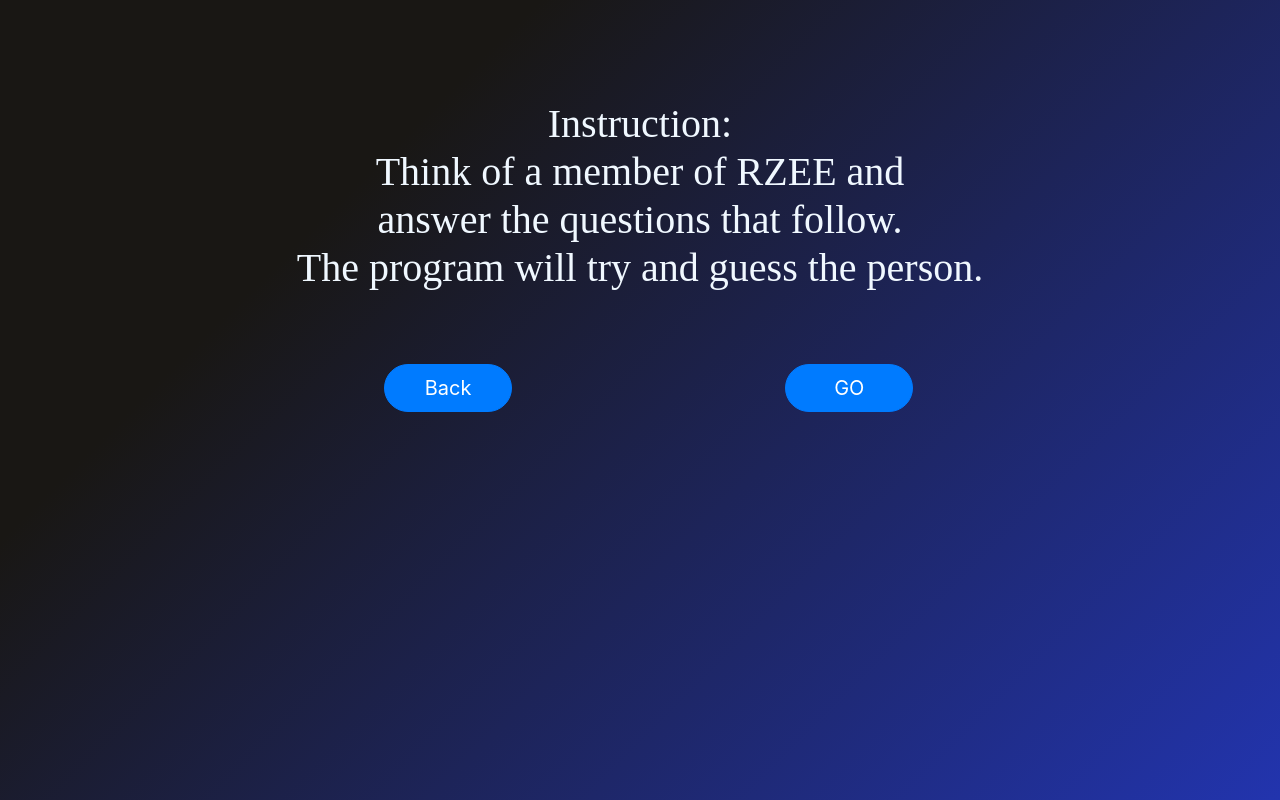
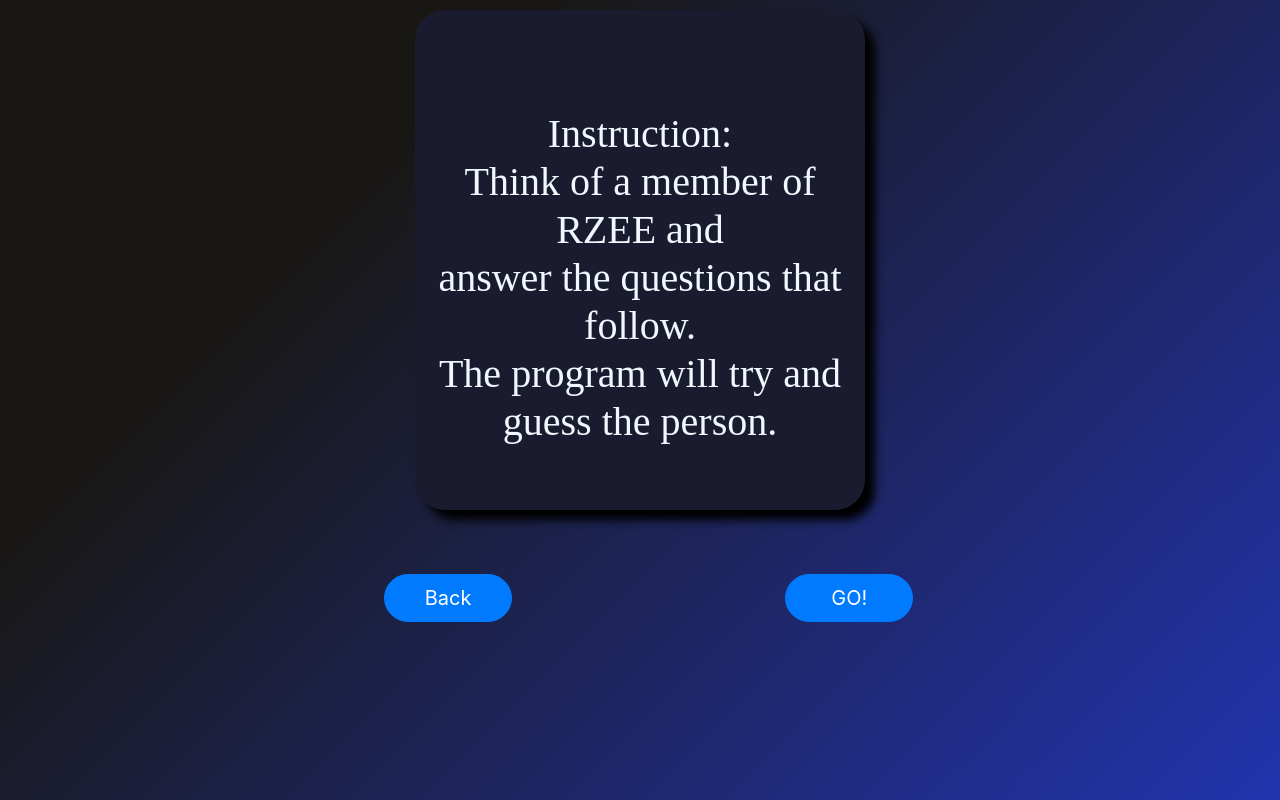
Before and after one commit to premakhil/RZEE-project, a Flask app: page /go in a window 1280 px wide. Run offline with Flask 2, Linux system fonts and the light colour scheme.

Commit message:
Designing completed on go page

```diff
--- a/static/style.css
+++ b/static/style.css
@@ -82,7 +82,20 @@
   text-align: center;
   border-width: thick;
   margin-top: 100px;
+
 }
+
+.container2 {
+  background-color: #1B1B2F;
+  margin: auto;
+  margin-top: 10px;
+  width: 450px;
+  height: 500px;
+  overflow: hidden;
+  border-radius: 30px;
+  box-shadow: 10px 10px 10px black;
+}
+
 
 .back {
   position: relative;
--- a/templates/gopage.html
+++ b/templates/gopage.html
@@ -1,6 +1,7 @@
 {% extends "layout.html" %}
 {% block content %}
 
+<div class="container2">
     <div class="gopage-text">
         <h1>
             Instruction:<br>
@@ -13,7 +14,10 @@
 
     </div>
 
+
+
+</div>
 <a href="{{url_for('home')}}"><button type="button" class="btn btn-primary btn-lg back">Back</button></a>
-<a href="{{url_for('play')}}"><button type="button" class="btn btn-primary btn-lg GO">GO</button></a>
+<a href="{{url_for('play')}}"><button type="button" class="btn btn-primary btn-lg GO">GO!</button></a>
 
 {% endblock content %}
```
Lines whose indentation alone changed are shown as unchanged.
